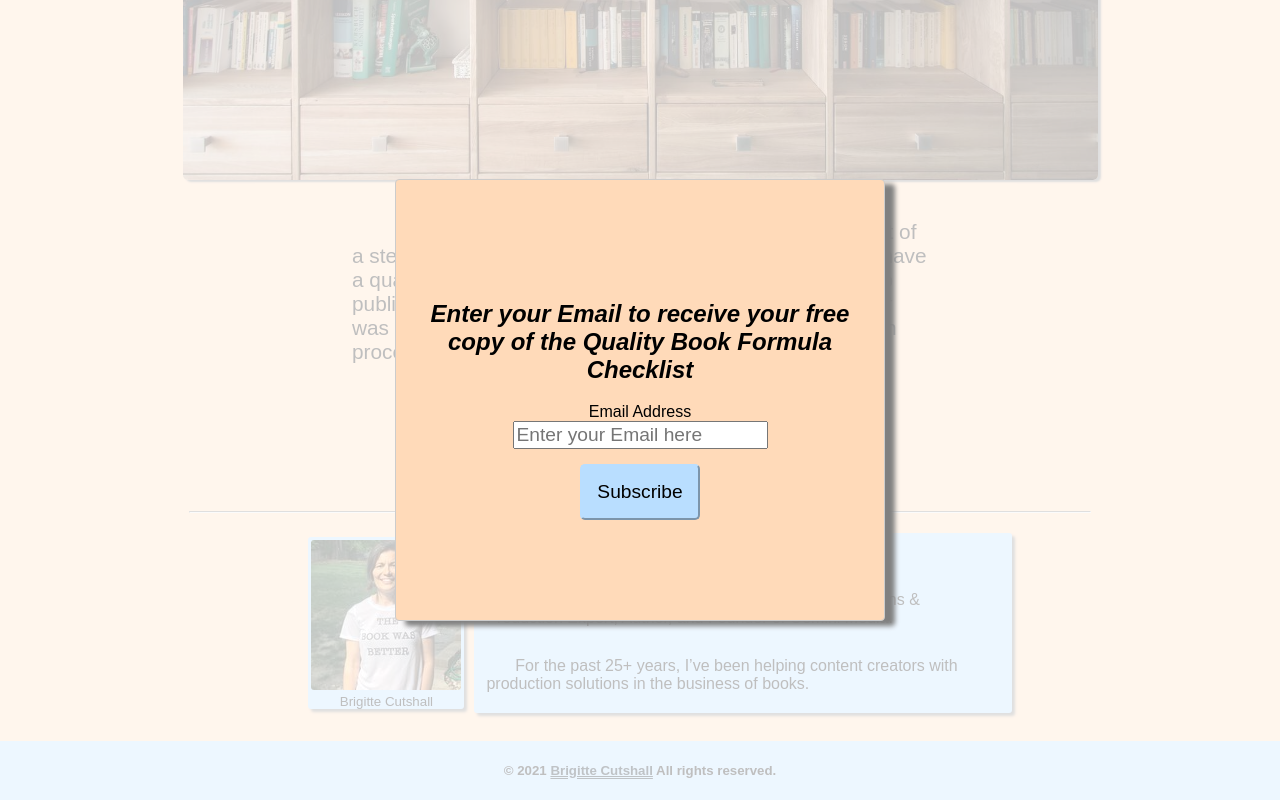
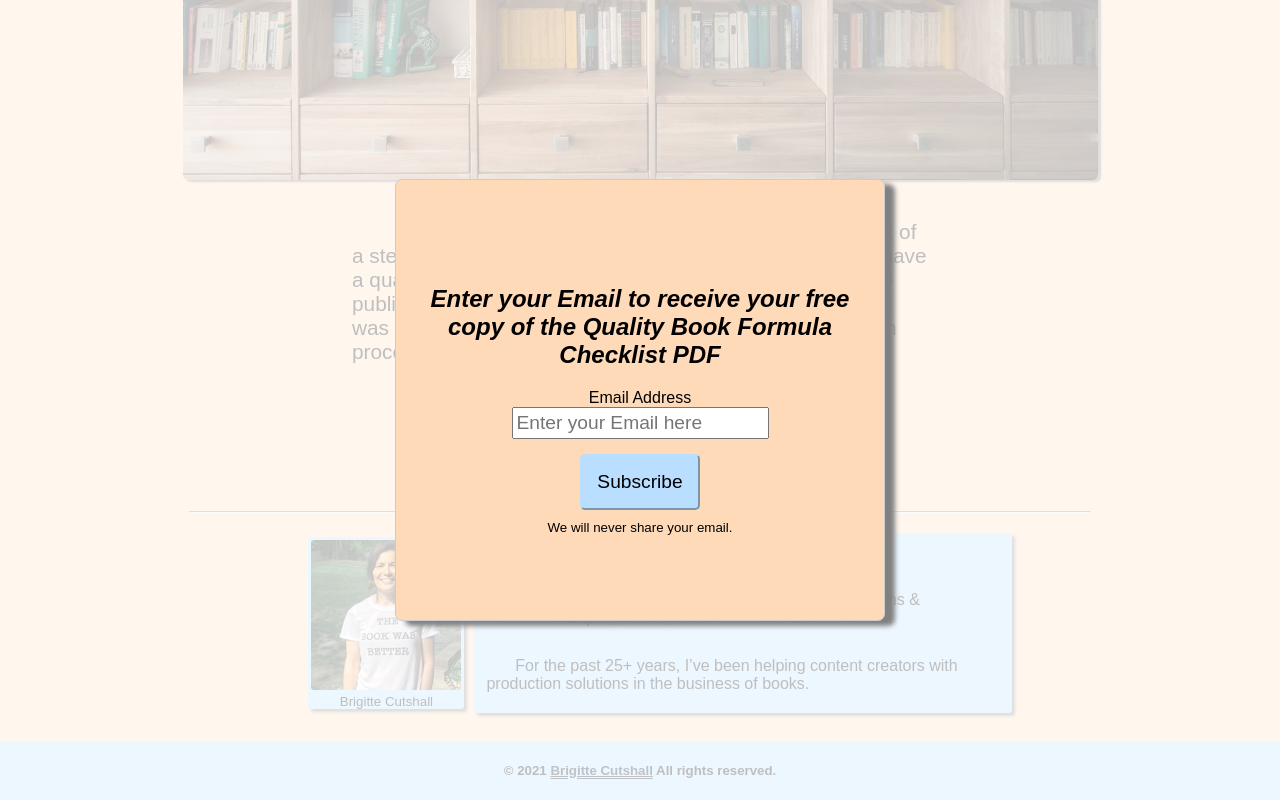
Before and after one commit to jpcutshall/qbf-react, a React (Create React App) app: page / in a window 1280 px wide. Both pictures are taken after a click on the button "Download Your Free PDF". Shown: the part 552-1352 px from the top of the page. Built offline with nearby package versions, Linux system fonts and the light colour scheme.

Commit message:
edited form

```diff
--- a/src/App.css
+++ b/src/App.css
@@ -101,6 +101,7 @@ h1 {
   max-height: 50%;
   overflow: hidden;
   margin: auto;
+  border-radius: 7px !important;
   background: peachpuff !important;
   box-shadow: 10px 5px 5px gray;
 }
@@ -112,6 +113,10 @@ h1 {
   align-items: center;
   justify-content: center;
   margin: auto;
+}
+
+input {
+  padding: 3px 3px;
 }
 
 #submit-btn {
@@ -186,6 +191,14 @@ h1 {
   width: 100%;
   background: #b9deff;
   text-align: center;
+}
+
+#never-share {
+  margin-top: 10px;
+}
+
+#confirm-email {
+  margin-top: 10px;
 }
 
 #horz {
--- a/src/App.tsx
+++ b/src/App.tsx
@@ -49,7 +49,7 @@ function App() {
 
             <form action="https://brigittecutshall.us11.list-manage.com/subscribe/post?u=7dc72c2e40adfa2d99a20d216&amp;id=44b681c1ed" method="post" id="email-modal" name="subscribe-form" className="validate email-modal" target="_blank" onSubmit={handleEmailSubmission} >
 
-              <h2><i>Enter your Email to receive your free copy of the Quality Book Formula Checklist</i></h2>
+              <h2><i>Enter your Email to receive your free copy of the Quality Book Formula Checklist PDF</i></h2>
 
               <label htmlFor="email">Email Address </label>
               <input type="email" placeholder="Enter your Email here" name="EMAIL" className="required email" id="email" />
@@ -65,12 +65,20 @@ function App() {
               </div>
 
               {emailSubmitted ?
+                <small id="confirm-email">Please Confirm your Email address to subscribe!</small>
+                :
+                null
+              }
+
+              {emailSubmitted ?
                 <a id="download" href="Qualilty-Book-Formula_Checklist.pdf" download>Download</a>
                 :
                 null
               }
 
               <input type="submit" value="Subscribe" name="subscribe" id="submit-btn" className="submit-btn"/>
+
+              <small id="never-share">We will never share your email.</small>
 
             </form>
 
```
Also changed, not shown: public/pickawoodComp.jpg (deleted), 1 other file (tests, documents, lock files or other folders).
